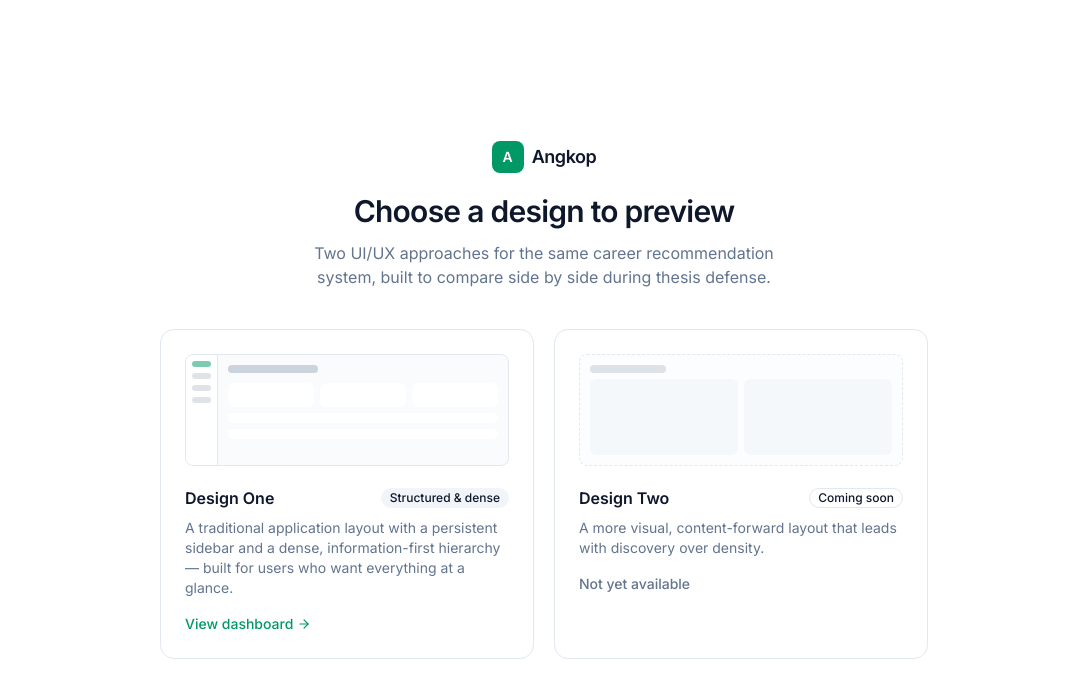
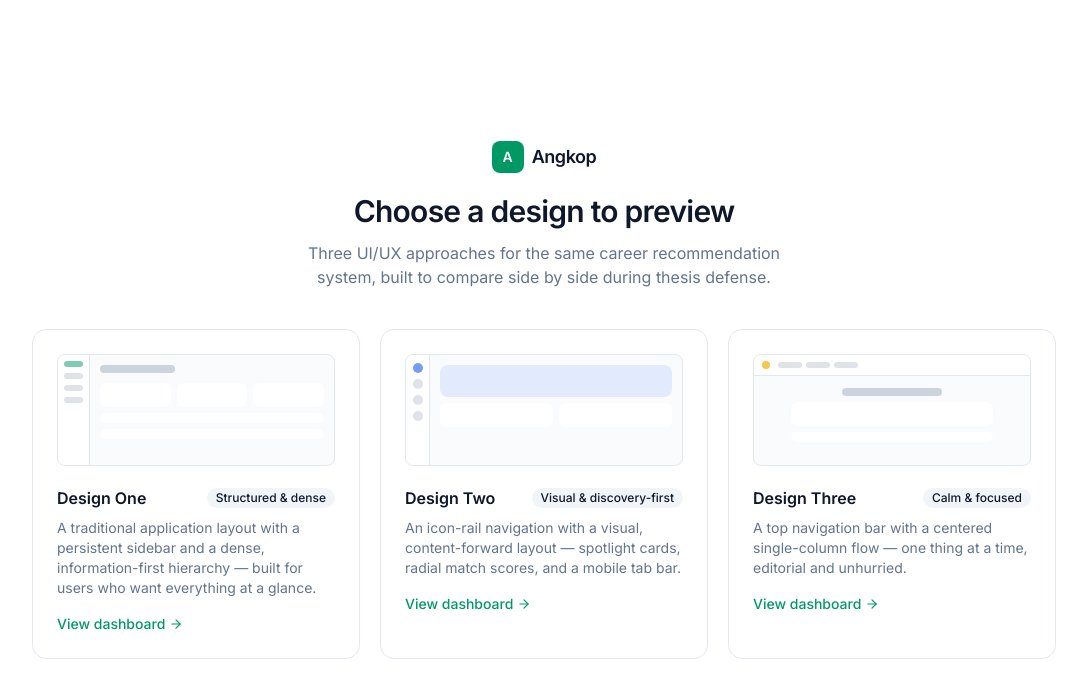
Before and after one commit to JPAVictoria/sandbox-designs, a Next.js app: page / in a window 1280 px wide. Shown: the top 698 px of the page, without its empty margins (96-1183 px from the left). Built offline with nearby package versions, Linux system fonts and the light colour scheme.

Commit message:
feat: enable Design Two and Three on the selection landing page
Marks both as available with layout-accurate preview thumbnails
(icon rail for Two, top nav + centered column for Three) rendered
in their own theme-blue/theme-yellow scope.

```diff
--- a/app/(main)/page.js
+++ b/app/(main)/page.js
@@ -20,8 +20,16 @@ const designs = [
     name: "Design Two",
     tagline: "Visual & discovery-first",
     description:
-      "A more visual, content-forward layout that leads with discovery over density.",
-    available: false,
+      "An icon-rail navigation with a visual, content-forward layout — spotlight cards, radial match scores, and a mobile tab bar.",
+    available: true,
+  },
+  {
+    slug: "design-three",
+    name: "Design Three",
+    tagline: "Calm & focused",
+    description:
+      "A top navigation bar with a centered single-column flow — one thing at a time, editorial and unhurried.",
+    available: true,
   },
 ];
 
@@ -46,12 +54,12 @@ export default function DesignSelectionPage() {
           Choose a design to preview
         </h1>
         <p className="mt-3 text-sm text-balance text-muted-foreground sm:text-base">
-          Two UI/UX approaches for the same career recommendation system, built to
-          compare side by side during thesis defense.
+          Three UI/UX approaches for the same career recommendation system, built
+          to compare side by side during thesis defense.
         </p>
       </motion.div>
 
-      <div className="grid w-full max-w-3xl gap-5 sm:grid-cols-2">
+      <div className="grid w-full max-w-5xl gap-5 sm:grid-cols-2 lg:grid-cols-3">
         {designs.map((design, index) => (
           <DesignCard key={design.slug} design={design} index={index} />
         ))}
@@ -133,12 +141,38 @@ function DesignPreview({ slug }) {
     );
   }
 
+  if (slug === "design-two") {
+    return (
+      <div className="theme-blue flex h-28 overflow-hidden rounded-md border border-border bg-muted/40">
+        <div className="flex w-6 flex-col items-center gap-1.5 border-r border-border bg-background py-2">
+          <div className="size-2.5 rounded-full bg-primary/60" />
+          <div className="size-2.5 rounded-full bg-muted-foreground/20" />
+          <div className="size-2.5 rounded-full bg-muted-foreground/20" />
+          <div className="size-2.5 rounded-full bg-muted-foreground/20" />
+        </div>
+        <div className="flex flex-1 flex-col gap-1.5 p-2.5">
+          <div className="h-8 rounded-md bg-primary/10" />
+          <div className="grid grid-cols-2 gap-1.5">
+            <div className="h-6 rounded-sm bg-background" />
+            <div className="h-6 rounded-sm bg-background" />
+          </div>
+        </div>
+      </div>
+    );
+  }
+
   return (
-    <div className="flex h-28 flex-col gap-1.5 rounded-md border border-dashed border-border bg-muted/20 p-2.5">
-      <div className="h-2 w-1/4 rounded-full bg-muted-foreground/20" />
-      <div className="grid flex-1 grid-cols-2 gap-1.5">
-        <div className="rounded-sm bg-muted/60" />
-        <div className="rounded-sm bg-muted/60" />
+    <div className="theme-yellow flex h-28 flex-col overflow-hidden rounded-md border border-border bg-muted/40">
+      <div className="flex items-center gap-1 border-b border-border bg-background px-2 py-1.5">
+        <div className="size-2 rounded-full bg-primary/70" />
+        <div className="ml-1 h-1.5 w-6 rounded-full bg-muted-foreground/20" />
+        <div className="h-1.5 w-6 rounded-full bg-muted-foreground/20" />
+        <div className="h-1.5 w-6 rounded-full bg-muted-foreground/20" />
+      </div>
+      <div className="flex flex-1 flex-col items-center gap-1.5 p-3">
+        <div className="h-2 w-2/5 rounded-full bg-muted-foreground/30" />
+        <div className="h-6 w-4/5 rounded-sm bg-background" />
+        <div className="h-2.5 w-4/5 rounded-sm bg-background" />
       </div>
     </div>
   );
```
